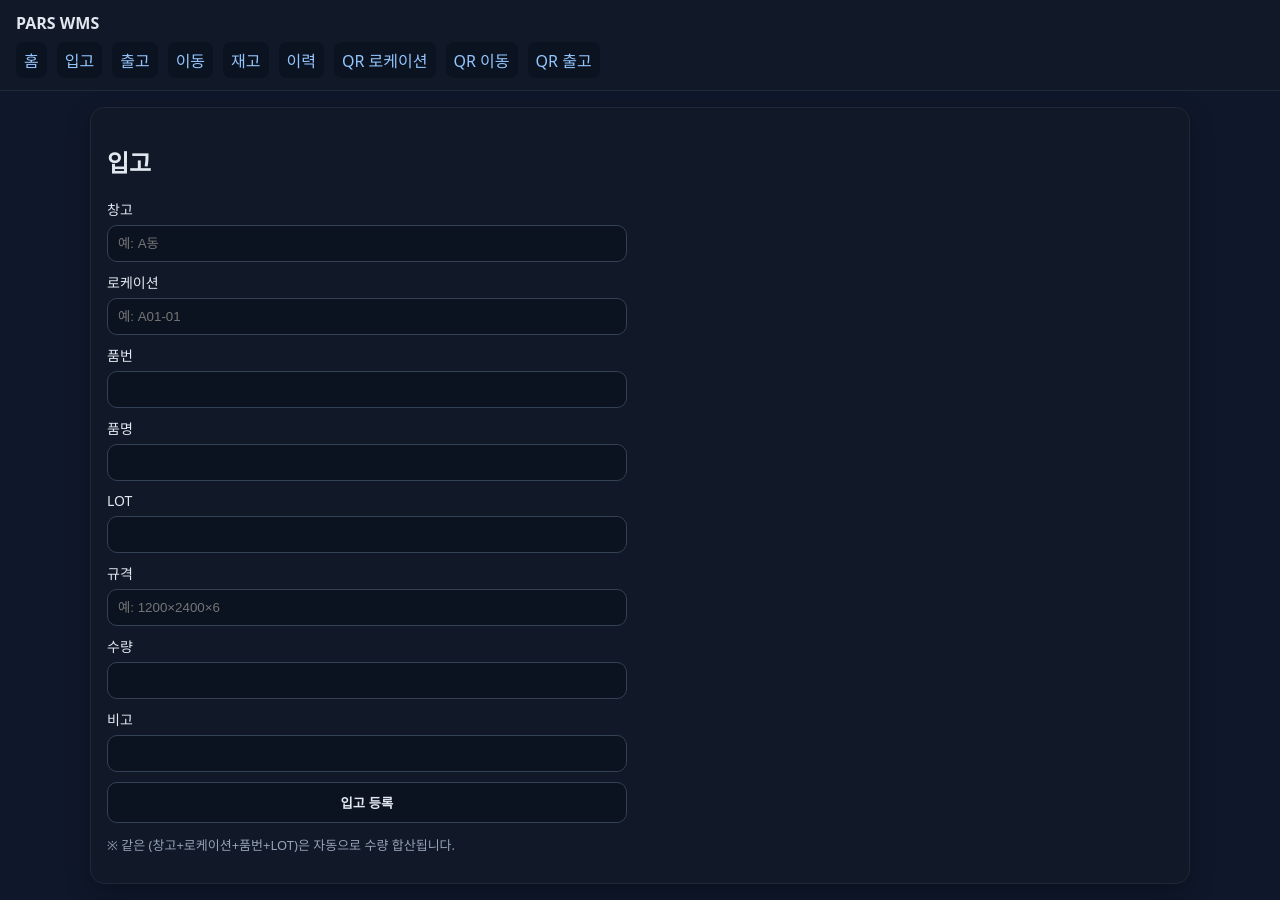
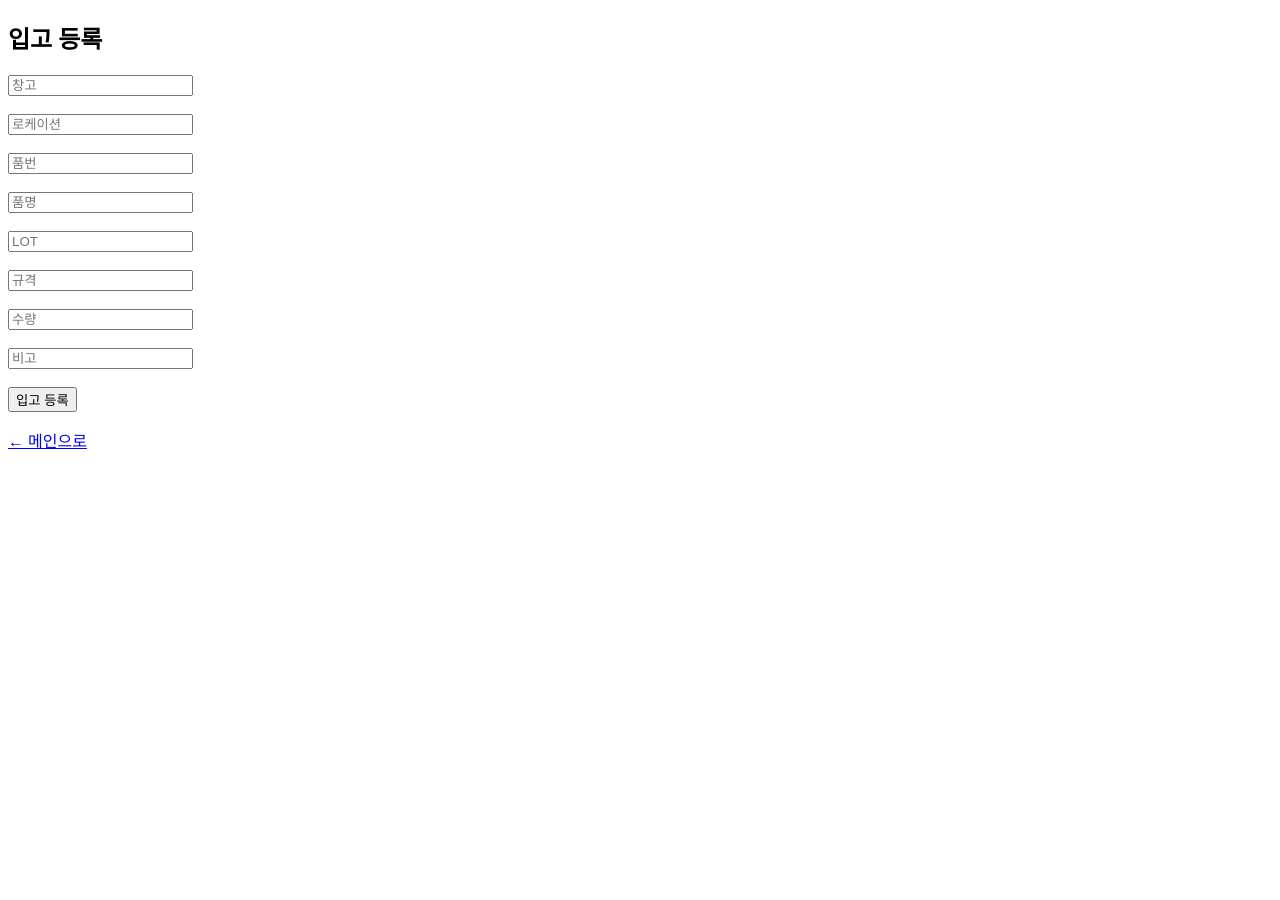
Before and after one commit to dlahtp44-prog/pars-wms-core, a FastAPI app: template app/templates/inbound.html in a window 1280 px wide. After the commit the page ends 449 px from the top, so only its background shows below. Run offline with FastAPI, Linux system fonts and the light colour scheme; the template is opened without the code that fills it, so the values that code supplies are empty.

Commit message:
Update inbound.html

```diff
--- a/app/templates/inbound.html
+++ b/app/templates/inbound.html
@@ -1,20 +1,27 @@
-{% extends "base.html" %}
-{% block content %}
-<div class="card">
-  <h2>입고</h2>
+<!DOCTYPE html>
+<html lang="ko">
+<head>
+  <meta charset="UTF-8">
+  <title>입고 등록</title>
+</head>
+<body>
 
-  <form class="form" method="post" action="/api/입고">
-    <label>창고 <input name="창고" required placeholder="예: A동" /></label>
-    <label>로케이션 <input name="로케이션" required placeholder="예: A01-01" /></label>
-    <label>품번 <input name="품번" required /></label>
-    <label>품명 <input name="품명" required /></label>
-    <label>LOT <input name="LOT" required /></label>
-    <label>규격 <input name="규격" required placeholder="예: 1200×2400×6" /></label>
-    <label>수량 <input name="수량" type="number" required min="1" /></label>
-    <label>비고 <input name="비고" /></label>
-    <button type="submit">입고 등록</button>
-  </form>
+<h2>입고 등록</h2>
 
-  <p class="hint">※ 같은 (창고+로케이션+품번+LOT)은 자동으로 수량 합산됩니다.</p>
-</div>
-{% endblock %}
+<form method="post" action="/api/입고">
+  <input name="창고" placeholder="창고" required><br><br>
+  <input name="로케이션" placeholder="로케이션" required><br><br>
+  <input name="품번" placeholder="품번" required><br><br>
+  <input name="품명" placeholder="품명" required><br><br>
+  <input name="LOT" placeholder="LOT" required><br><br>
+  <input name="규격" placeholder="규격" required><br><br>
+  <input type="number" name="수량" min="1" placeholder="수량" required><br><br>
+  <input name="비고" placeholder="비고"><br><br>
+
+  <button type="submit">입고 등록</button>
+</form>
+
+<p><a href="/">← 메인으로</a></p>
+
+</body>
+</html>
```
